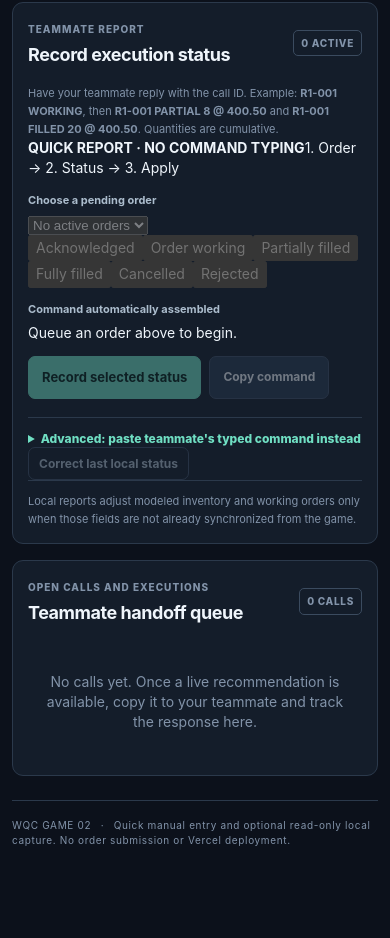
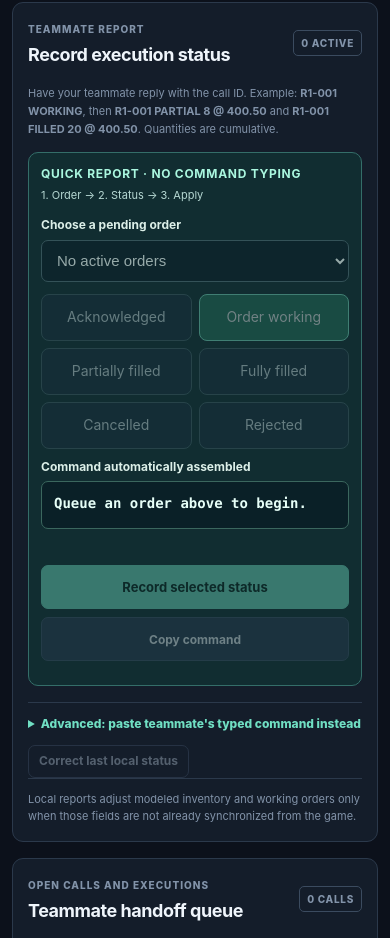
Before and after one commit to ABCPeter123/HRT-Game, a website with bundled scripts: page baskets/index.html in a window 390 px wide. Shown: the part 942-1880 px from the top of the page. Before the commit the page ends 1807 px from the top, so only its background shows below. Built offline with nearby package versions, Linux system fonts and the light colour scheme.

Commit message:
Style mobile-friendly quick status buttons and command preview in Baskets desk

```diff
--- a/baskets/styles.css
+++ b/baskets/styles.css
@@ -147,3 +147,28 @@ a.manual-callout-button{display:inline-flex;align-items:center;justify-content:c
 a.manual-callout-button:hover{background:#bdffe9;color:#04291f!important}
 a.manual-callout-button:focus-visible{outline:3px solid #fff;outline-offset:3px}
 @media(max-width:700px){.manual-callout{flex-direction:column;align-items:stretch;gap:11px;padding:13px}.manual-callout-button{width:100%;text-align:center}}
+
+
+/* Game 2 button-based teammate status composer. */
+.quick-report{margin:14px 0 16px;border:1px solid #346e69;border-radius:10px;background:#112d31;padding:16px}
+.quick-report-head{display:flex;justify-content:space-between;align-items:center;flex-wrap:wrap;gap:5px;margin-bottom:13px}
+.quick-report-head strong{color:#aaf7df;font-size:12px;letter-spacing:.06em}
+.quick-report-head span{color:#b6d8d3;font-size:11px}
+.quick-report select,.quick-report input{display:block;box-sizing:border-box;width:100%;min-height:42px;border:1px solid #4c6b72;border-radius:7px;background:#0c202a;color:#effdf9;padding:9px 11px;font-size:15px;margin:5px 0 11px}
+.quick-report select:disabled{opacity:.6}
+.quick-report .desk-label,.quick-fill-fields>label{display:block;color:#dcefe8;font-size:12px;font-weight:720;margin-top:9px}
+.quick-status{display:grid;grid-template-columns:repeat(3,minmax(0,1fr));gap:7px;margin-top:12px}
+.quick-status-button{min-height:47px;cursor:pointer;border:1px solid #48666f;background:#192e3e;color:#e3f2f6;border-radius:8px;font:700 12px/1.3 inherit;padding:10px 6px}
+.quick-status-button:hover:not(:disabled){border-color:#7cebd1;background:#24554b}
+.quick-status-button.selected{background:#26785f;color:white;border-color:#86f8d6}
+.quick-status-button:disabled{opacity:.4;cursor:not-allowed}
+.quick-fill-fields{margin:11px 0;padding:13px;border:1px solid #415e65;border-radius:8px;background:#13242e}
+.quick-fill-fields[hidden]{display:none}
+.quick-pills{display:flex;gap:6px;flex-wrap:wrap;margin:8px 0 10px}
+.quick-pills button{min-height:36px;padding:7px 11px}
+.quick-preview{display:block;padding:12px;margin:6px 0 7px;min-height:48px;white-space:normal;overflow-wrap:anywhere;background:#0a2027;border:1px solid #3b675e;border-radius:7px;color:#e7fff8;font:700 14px/1.4 ui-monospace,SFMono-Regular,Consolas,monospace}
+.quick-error{color:#ffc1bb;min-height:19px}
+.quick-actions{margin-top:10px}
+.quick-actions button{min-height:44px}
+.desk-check>details.guide{margin:10px 0 12px}
+@media(max-width:600px){.quick-status{grid-template-columns:repeat(2,minmax(0,1fr))}.quick-report{padding:12px}.quick-actions button{width:100%}}
```
